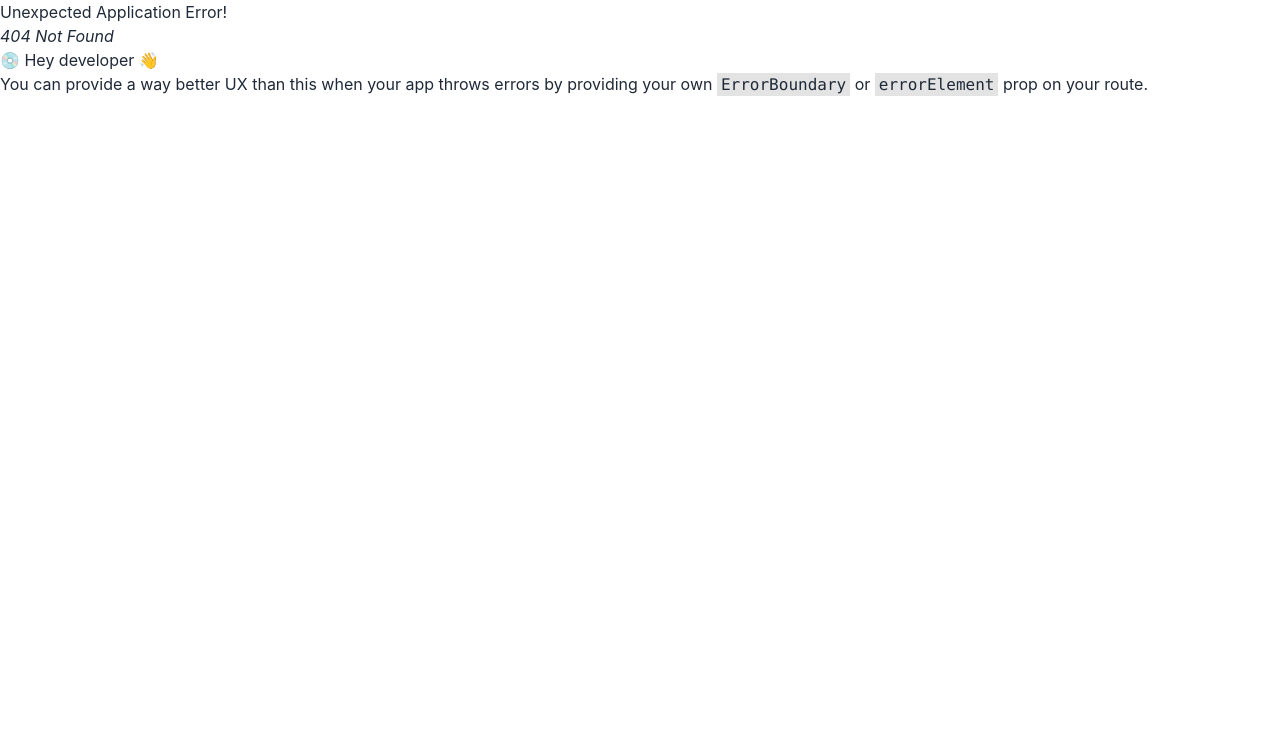
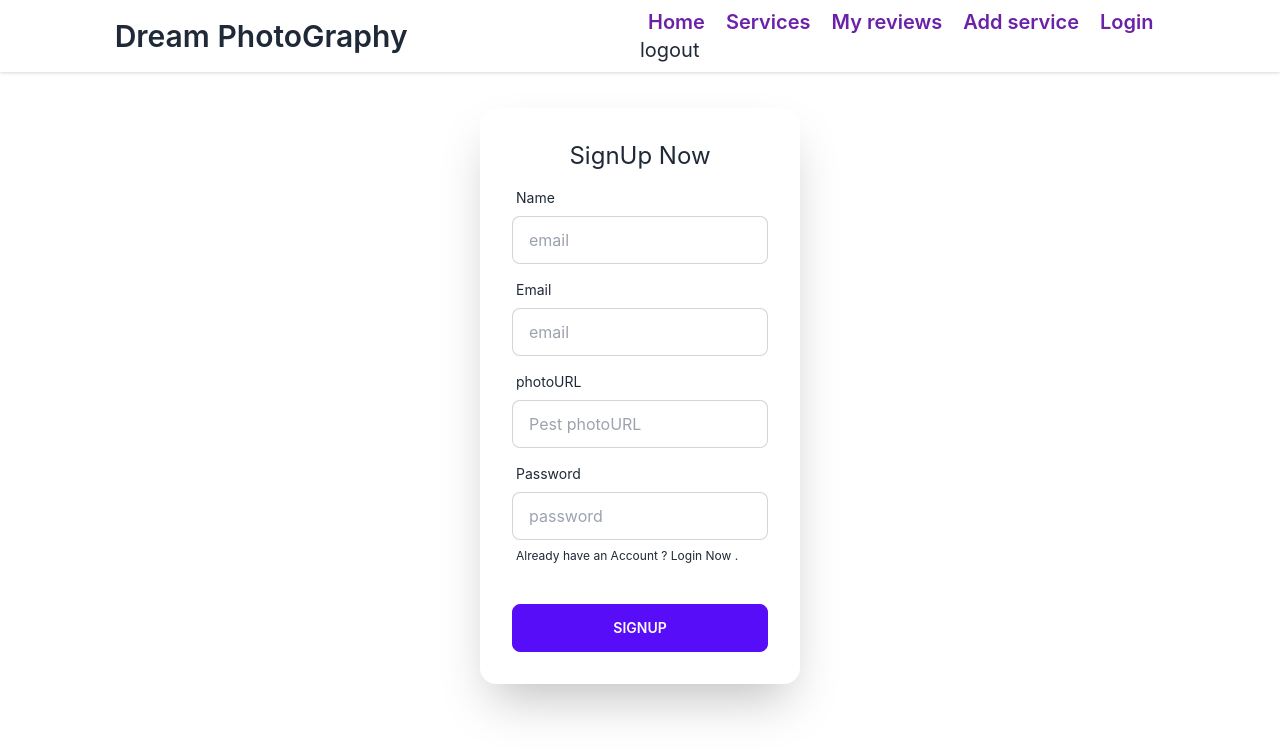
Before and after one commit to tanzilmia/photography-services, a React (Create React App) app: page /signin in a window 1280 px wide. Before the commit this address had no page. Shown: the top 756 px of the page. Built offline with nearby package versions, Linux system fonts and the light colour scheme.

Commit message:
signup and login page design

```diff
--- a/src/Routing/Routing.js
+++ b/src/Routing/Routing.js
@@ -4,6 +4,7 @@ import Home from "../component/pages/Home/Home";
 import Login from "../component/pages/Login/Login";
 import MyReview from "../component/pages/MyReview/MyReview";
 import Services from "../component/pages/Services/Services";
+import Signin from "../component/pages/SignIn/Signin";
 import Main from "../Layout/Main";
 
 const router = createBrowserRouter([
@@ -26,6 +27,9 @@ const router = createBrowserRouter([
             { path :'/Login',
               element :<Login></Login>
             },
+            { path :'/signin',
+              element :<Signin></Signin>
+            },
 
         ]
     }
--- a/src/component/pages/Login/Login.js
+++ b/src/component/pages/Login/Login.js
@@ -1,28 +1,26 @@
 import React from 'react';
+import { Link } from 'react-router-dom';
 
 const Login = () => {
     return (
-        <div className="hero min-h-screen bg-base-200">
-  <div className="hero-content flex-col lg:flex-row-reverse">
-    <div className="text-center lg:text-left">
-      <h1 className="text-5xl font-bold">Login now!</h1>
-      <p className="py-6">Provident cupiditate voluptatem et in. Quaerat fugiat ut assumenda excepturi exercitationem quasi. In deleniti eaque aut repudiandae et a id nisi.</p>
-    </div>
-    <div className="card flex-shrink-0 w-full max-w-sm shadow-2xl bg-base-100">
+    <div className='md:w-3/12 sm:w-10/12 w-10/12 lg:w-3/12  mt-9 m-auto'>
+      <div className="card flex-shrink-0 shadow-2xl bg-base-100">
       <div className="card-body">
+        <h2 className='text-2xl text-center'>Login Now</h2>
         <div className="form-control">
           <label className="label">
             <span className="label-text">Email</span>
           </label>
-          <input type="text" placeholder="email" className="input input-bordered" />
+          <input type="text" name='email'  placeholder="email" className="input input-bordered" />
         </div>
         <div className="form-control">
           <label className="label">
             <span className="label-text">Password</span>
           </label>
-          <input type="text" placeholder="password" className="input input-bordered" />
+          <input type="text" name='password' placeholder="password" className="input input-bordered" />
           <label className="label">
-            <a href="#" className="label-text-alt link link-hover">Forgot password?</a>
+            <Link to = '/signin' href="#" className="label-text-alt link link-hover">New To This Site ? Sign In Now  </Link>
+
           </label>
         </div>
         <div className="form-control mt-6">
@@ -30,8 +28,8 @@ const Login = () => {
         </div>
       </div>
     </div>
-  </div>
-</div>
+    </div>
+
     );
 };
 
--- a/src/component/pages/SignIn/Signin.js
+++ b/src/component/pages/SignIn/Signin.js
@@ -1,10 +1,46 @@
 import React from 'react';
+import { Link } from 'react-router-dom';
 
 const Signin = () => {
     return (
-        <div>
+        <div className='md:w-3/12 sm:w-10/12 w-10/12 lg:w-3/12 mt-9 m-auto'>
+        <div className="card flex-shrink-0 shadow-2xl bg-base-100">
+        <div className="card-body">
+          <h2 className='text-2xl text-center'>SignUp Now</h2>
+          <div className="form-control">
+            <label className="label">
+              <span className="label-text">Name</span>
+            </label>
+            <input type="text" name='name'  placeholder="email" className="input input-bordered" />
+          </div>
+          <div className="form-control">
+            <label className="label">
+              <span className="label-text">Email</span>
+            </label>
+            <input type="email" name='email'  placeholder="email" className="input input-bordered" />
+          </div>
+          <div className="form-control">
+            <label className="label">
+              <span className="label-text">photoURL</span>
+            </label>
+            <input type="text" name='photoURL'  placeholder="Pest photoURL" className="input input-bordered" />
+          </div>
+          <div className="form-control">
+            <label className="label">
+              <span className="label-text">Password</span>
+            </label>
+            <input type="password" name='password' placeholder="password" className="input input-bordered" />
+            <label className="label">
+              <Link to = '/Login' href="#" className="label-text-alt link link-hover">Already have an Account ? Login Now . </Link>
 
+            </label>
+          </div>
+          <div className="form-control mt-6">
+            <button className="btn btn-primary">SignUp</button>
+          </div>
         </div>
+      </div>
+      </div>
     );
 };
 
```
